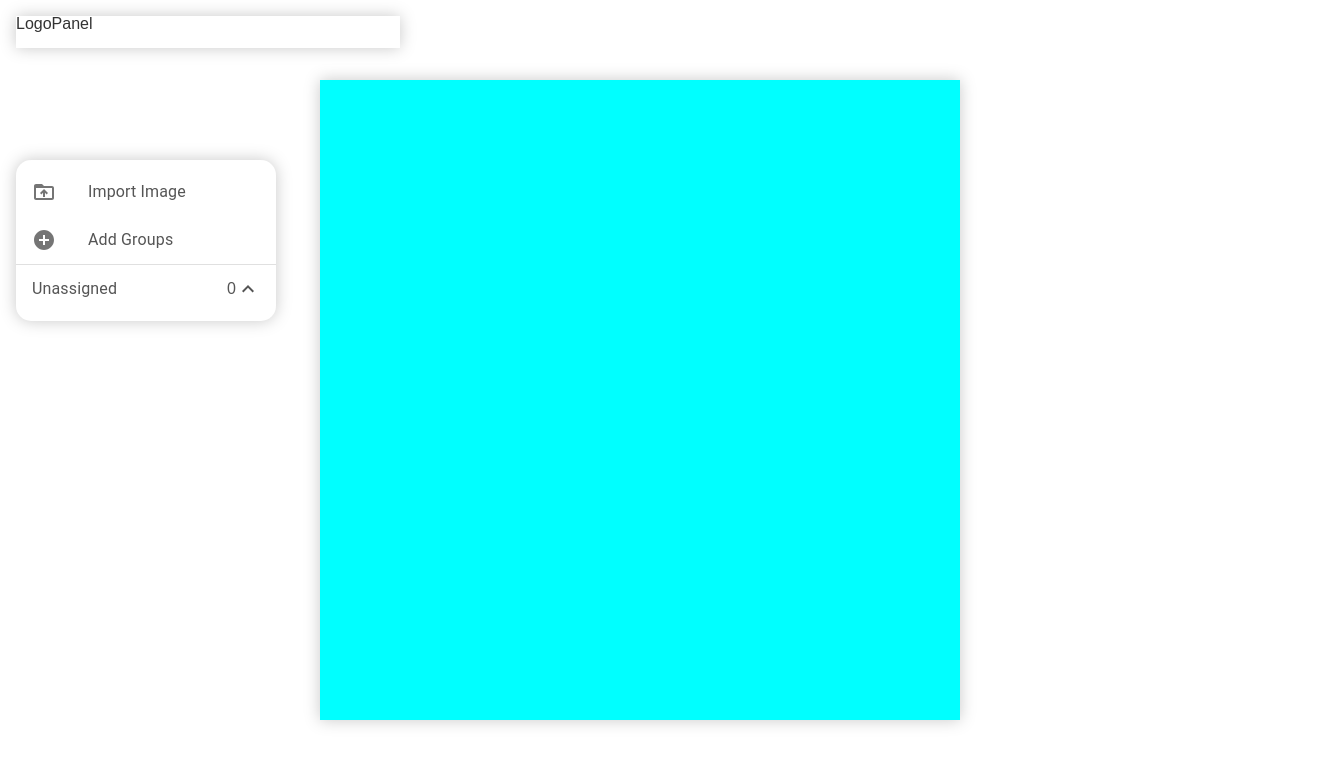
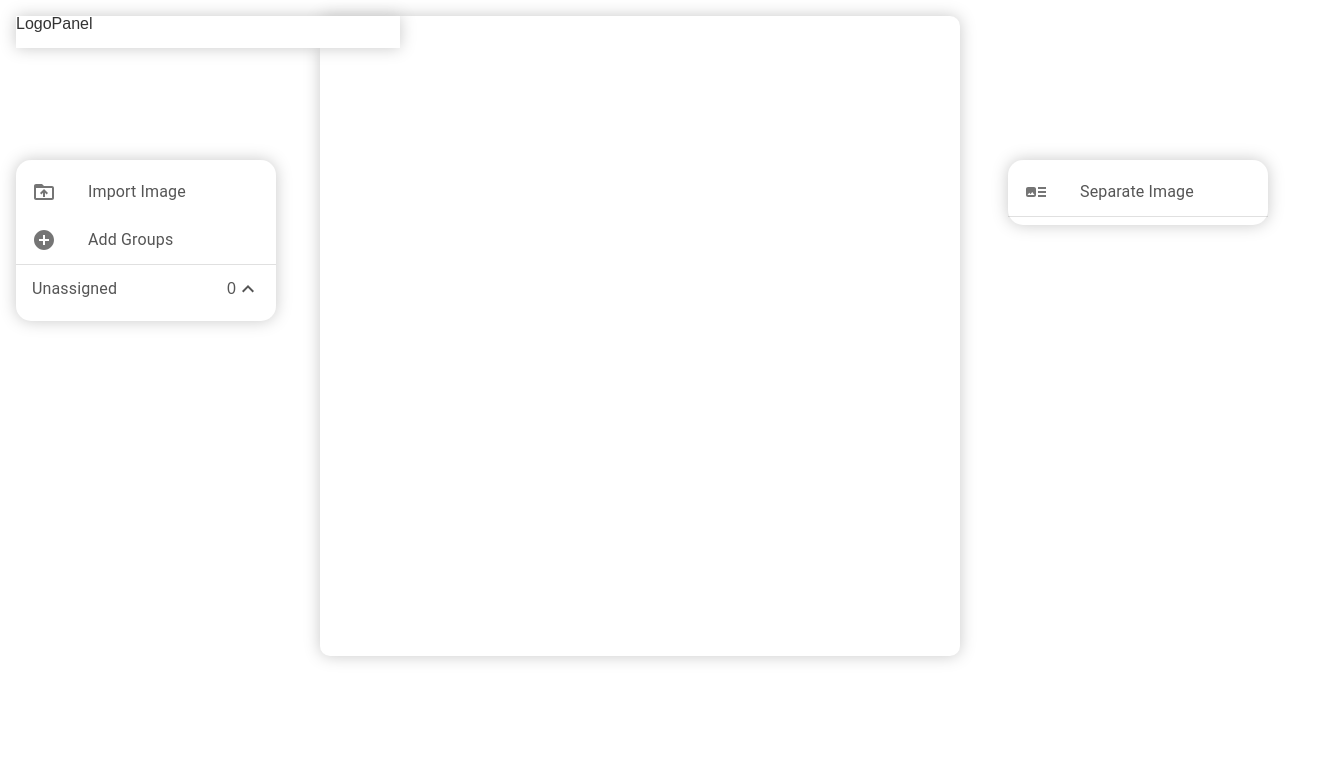
Before and after one commit to kagashi-chris/Pixelbility, a React (Create React App) app: page / in a window 1280 px wide. Shown: the top 764 px of the page, 1328 px wide, since content can reach past the window. Built offline with nearby package versions, Linux system fonts and the light colour scheme.

Commit message:
separate canvas layers

```diff
--- a/public/style.css
+++ b/public/style.css
@@ -58,9 +58,21 @@ form div {
 .import-img-panel {
   border-radius: 15px;
   width: 15rem;
-  position: absolute;
+  position: fixed;
   left: 1rem;
   top: 10rem;
+  filter: drop-shadow(0 0 0.5rem rgb(200, 200, 200));
+}
+
+.edit-image {
+  position: absolute;
+  width: 20rem;
+  right: -3rem;
+  top: 10rem;
+}
+.edit-img-panel {
+  border-radius: 15px;
+  width: 15rem;
   filter: drop-shadow(0 0 0.5rem rgb(200, 200, 200));
 }
 
@@ -75,13 +87,18 @@ form div {
 }
 
 #main_canvas {
+  border-radius: 10px;
   width: 40rem;
   height: 40rem;
-  background-color: aqua;
+  background-color: white;
   position: fixed;
   z-index: -1;
   top: 50%;
   left: 50%;
-  transform: translate(-50%, -50%);
+  transform: translate(-50%, -60%);
   filter: drop-shadow(0 0 0.5rem rgb(200, 200, 200));
 }
+
+#tempCanvas {
+  display: none;
+}
--- a/src/components/EditImagePanel.js
+++ b/src/components/EditImagePanel.js
@@ -1,57 +1,139 @@
-import React from "react";
+import React, { useRef } from "react";
 import List from "@mui/material/List";
 import ListItemButton from "@mui/material/ListItemButton";
 import ListItemIcon from "@mui/material/ListItemIcon";
 import ListItemText from "@mui/material/ListItemText";
 import Collapse from "@mui/material/Collapse";
-import InboxIcon from "@mui/icons-material/MoveToInbox";
-import DraftsIcon from "@mui/icons-material/Drafts";
-import SendIcon from "@mui/icons-material/Send";
+import ArtTrackIcon from "@mui/icons-material/ArtTrack";
 import ExpandLess from "@mui/icons-material/ExpandLess";
 import ExpandMore from "@mui/icons-material/ExpandMore";
-import StarBorder from "@mui/icons-material/StarBorder";
+import { Divider } from "@mui/material";
 
-export const EditImagePanel = () => {
+export const EditImagePanel = (props) => {
   const [open, setOpen] = React.useState(true);
+  const canvasRef = useRef(null);
 
   const handleClick = () => {
     setOpen(!open);
   };
 
+  const handleSeparateImage = () => {
+    for (let i = 0; i < props.imageGroups.length; i++) {
+      for (let j = 0; j < props.imageGroups[i].imgs.length; j++) {
+        let pixelColorLocation = {};
+        let canvasList = [];
+        let constraintlist = [];
+        const newImg = new Image();
+        newImg.src = props.imageGroups[i].imgs[j];
+        const newImgWidth = newImg.width;
+        const newImgHeight = newImg.height;
+        let canvas = canvasRef.current;
+        let ctx = canvas.getContext("2d");
+        ctx.imageSmoothingEnabled = false;
+        ctx.canvas.width = newImgWidth;
+        ctx.canvas.height = newImgHeight;
+        ctx.drawImage(newImg, 0, 0, newImgWidth, newImgHeight);
+        for (let x = 0; x < newImgWidth; x++) {
+          for (let y = 0; y < newImgHeight; y++) {
+            const ctxData = ctx.getImageData(x, y, 1, 1).data;
+            if (ctxData[4] !== "0") {
+              const k = `${ctxData[0]} ${ctxData[1]} ${ctxData[2]} ${ctxData[3]}`;
+
+              //check if a pixel is transparent
+              if (!(k === "0 0 0 0")) {
+                if (k in pixelColorLocation) {
+                  pixelColorLocation[`${k}`].push([x, y]);
+                } else {
+                  pixelColorLocation[`${k}`] = [[x, y]];
+                }
+              }
+            }
+          }
+        }
+        //go through each layer and create a new canvas then color in the pixels based on location in array
+        for (const layer in pixelColorLocation) {
+          let newCanvas = document.createElement("canvas");
+          let newCtx = newCanvas.getContext("2d");
+          newCtx.imageSmoothingEnabled = false;
+          newCtx.canvas.width = newImgWidth;
+          newCtx.canvas.height = newImgHeight;
+          for (
+            let index = 0;
+            index < pixelColorLocation[layer].length;
+            index++
+          ) {
+            const rgbArr = layer.split(" ");
+            newCtx.fillStyle = `rgb(
+              ${rgbArr[0]},
+              ${rgbArr[1]},
+              ${rgbArr[2]})`;
+            const pixelLocation = pixelColorLocation[layer][index];
+            //pixelLocation[0] holds x value and [1] holds y value
+            newCtx.fillRect(pixelLocation[0], pixelLocation[1], 1, 1);
+          }
+          canvasList.push(newCanvas);
+        }
+
+        //initialize number of constraints base on number of layers
+        for (let i = 0; i < canvasList.length; i++) {
+          constraintlist.push({ keepOriginColor: false, colorConstraints: [] });
+        }
+
+        let imageLayers = [...props.imageLayers];
+        imageLayers[i][j] = canvasList;
+        props.handleSetState("SET_IMAGE_LAYERS", imageLayers);
+      }
+    }
+  };
+
   return (
+    <div className="edit-image">
       <List
         sx={{ width: "100%", maxWidth: 260, bgcolor: "background.paper" }}
-      component="nav"
+        className="edit-img-panel"
       >
-      <ListItemButton>
+        <canvas ref={canvasRef} id="tempCanvas"></canvas>
+        <ListItemButton
+          onClick={() => {
+            handleSeparateImage();
+          }}
+        >
           <ListItemIcon>
-          <SendIcon />
+            <ArtTrackIcon />
           </ListItemIcon>
-        <ListItemText primary="Sent mail" />
+          <ListItemText primary="Separate Image" />
         </ListItemButton>
-      <ListItemButton>
-        <ListItemIcon>
-          <DraftsIcon />
-        </ListItemIcon>
-        <ListItemText primary="Drafts" />
-      </ListItemButton>
+        <Divider />
+        {props.imageLayers.map((layer, layerIdx) => {
+          if (layerIdx !== 0) {
+            return (
+              <div key={layerIdx}>
                 <ListItemButton onClick={handleClick}>
-        <ListItemIcon>
-          <InboxIcon />
-        </ListItemIcon>
-        <ListItemText primary="Inbox" />
+                  <ListItemText primary={props.imageGroups[layerIdx].name} />
                   {open ? <ExpandLess /> : <ExpandMore />}
                 </ListItemButton>
                 <Collapse in={open} timeout="auto" unmountOnExit>
                   <List component="div" disablePadding>
-          <ListItemButton sx={{ pl: 4 }}>
-            <ListItemIcon>
-              <StarBorder />
-            </ListItemIcon>
-            <ListItemText primary="Starred" />
+                    {props.imageGroups[layerIdx].imgs.map((image, imageIdx) => {
+                      return (
+                        <div key={imageIdx}>
+                          <ListItemButton sx={{ pl: 4 }} onClick={handleClick}>
+                            <ListItemText primary={`Image ${imageIdx + 1}`} />
+                            {open ? <ExpandLess /> : <ExpandMore />}
                           </ListItemButton>
+                          <Collapse in={open} timeout="auto" unmountOnExit>
+                            <List component="div" disablePadding></List>
+                          </Collapse>
+                        </div>
+                      );
+                    })}
                   </List>
                 </Collapse>
+              </div>
+            );
+          }
+        })}
       </List>
+    </div>
   );
 };
--- a/src/components/EditLayerPanel.js
+++ b/src/components/EditLayerPanel.js
@@ -35,7 +35,6 @@ export default class EditLayerPanel extends Component {
         arr[this.props.idx].keepOriginColor = v;
         break;
       case "colorConstraints":
-        console.log("inside color const");
         const color = this.colorInputRef.current.value;
         arr[this.props.idx].colorConstraints.push(color);
         break;
--- a/src/components/ImportImagePanel.js
+++ b/src/components/ImportImagePanel.js
@@ -27,6 +27,7 @@ export const ImportImagePanel = (props) => {
       { name: `Group ${images.length}`, imgs: [], open: true },
     ]);
     props.handleSetState("SET_SELECTED_GROUPS", [...selectedGroups, -1]);
+    props.handleSetState("SET_IMAGE_LAYERS", [...props.imageLayers, [[[]]]]);
   };
 
   //activates when add image button is clicked. will trigger input.click to open file add
@@ -50,7 +51,9 @@ export const ImportImagePanel = (props) => {
   //changes which  group the image belongs to
   const handleMenuSelect = (e, layerIdx, imgIdx) => {
     let layers = [...images];
-    let img = layers[layerIdx].imgs.splice(imgIdx, 1);
+    // let img =
+    const img = layers[layerIdx].imgs[imgIdx];
+    layers[layerIdx].imgs.splice(imgIdx, 1);
     layers[e.target.value].imgs.push(img);
     props.handleSetState("SET_IMAGE_GROUPS", layers);
 
@@ -73,7 +76,6 @@ export const ImportImagePanel = (props) => {
   };
 
   const manageSelectedGroups = (layers) => {
-    console.log(layers);
     let arr = new Array(layers.length);
     for (let i = 0; i < layers.length; i++) {
       if (i === 0 || layers[i].imgs.length === 0) {
--- a/src/components/MainCanvas.js
+++ b/src/components/MainCanvas.js
@@ -6,7 +6,6 @@ export const MainCanvas = (props) => {
     const canvas = canvasRef.current;
     const context = canvas.getContext("2d");
     context.clearRect(0, 0, canvas.width, canvas.height);
-    console.log(props);
     for (let i = 1; i < props.selectedGroups.length; i++) {
       if (props.selectedGroups[i] >= 0) {
         const img = new Image();
@@ -24,7 +23,6 @@ export const MainCanvas = (props) => {
   }, [props.selectedGroups]);
   return (
     <div>
-      {console.log(props)}
       <canvas id="main_canvas" ref={canvasRef}></canvas>
     </div>
   );
--- a/src/components/Pixelbility.js
+++ b/src/components/Pixelbility.js
@@ -17,6 +17,8 @@ export const Pixelbility = () => {
   const [selectedGroups, setSelectedGroups] = React.useState([-1]);
   //useus this state to determine to weather main canvas shows base image or selected generated image
   const [selectedGeneratedImagesIdx, setGeneratedImageIdx] = React.useState(0);
+  //images separated out into different layers
+  const [imageLayers, setImageLayers] = React.useState([[[]]]);
 
   const handleSetState = (setName, newState) => {
     switch (setName) {
@@ -25,6 +27,9 @@ export const Pixelbility = () => {
         break;
       case "SET_SELECTED_GROUPS":
         setSelectedGroups(newState);
+        break;
+      case "SET_IMAGE_LAYERS":
+        setImageLayers(newState);
         break;
       default:
         break;
@@ -39,11 +44,16 @@ export const Pixelbility = () => {
       />
       <LogoPanel />
       <ImportImagePanel
+        imageLayers={imageLayers}
         selectedGroups={selectedGroups}
         imageGroups={imageGroups}
         handleSetState={handleSetState}
       />
-      {/* <EditImagePanel /> */}
+      <EditImagePanel
+        imageGroups={imageGroups}
+        imageLayers={imageLayers}
+        handleSetState={handleSetState}
+      />
     </div>
   );
 };
```
Lines whose indentation alone changed are shown as unchanged.
